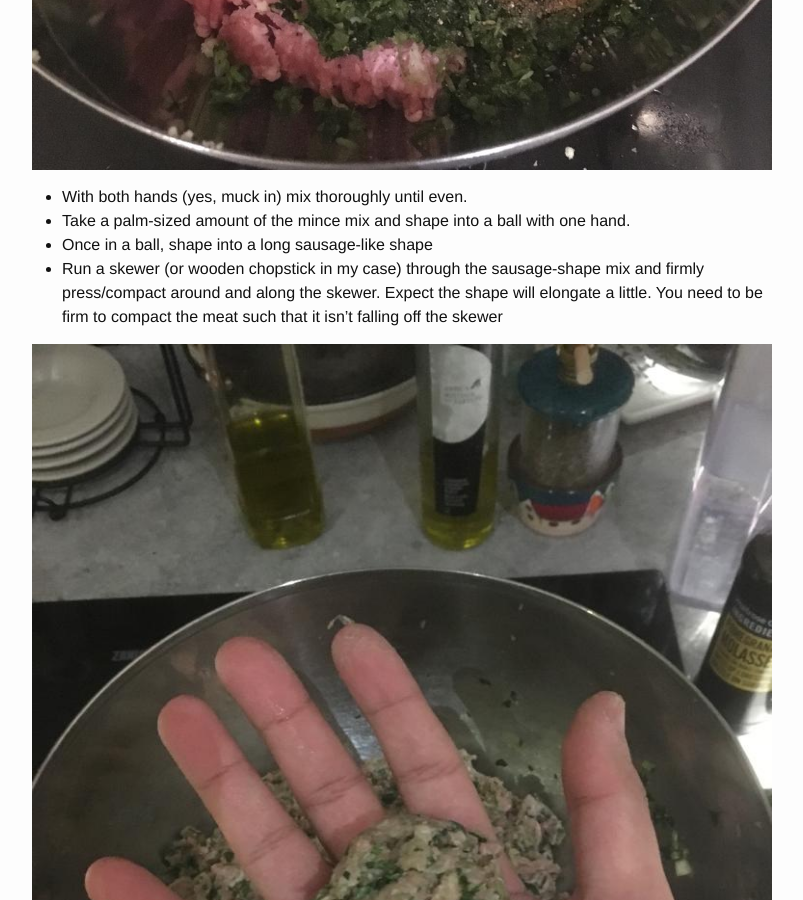
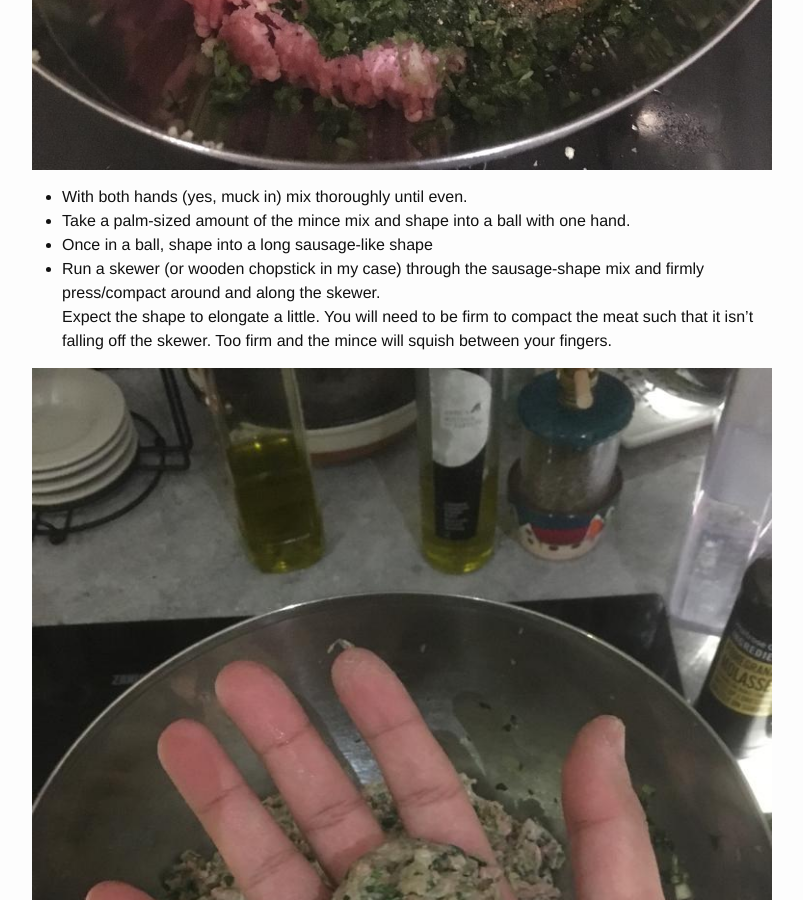
Before and after one commit to johncyril/johncyril.github.io, a Jekyll site: the page built from _recipes/2019-05-12-kofta.md, in a window 1280 px wide and 900 px high, scrolled down 2413 px. Shown: the whole window, without its empty margins (238-1041 px from the left). Built offline with Jekyll 4.4.1, drawn with Linux system fonts in a browser that asks for light colours.

Commit message:
formatting and typos

```diff
--- a/_recipes/2019-05-12-kofta.md
+++ b/_recipes/2019-05-12-kofta.md
@@ -50,7 +50,8 @@ If you're in a supermarket you'll need 2/3 packs
 * Take a palm-sized amount of the mince mix and shape into a ball with one hand.
 * Once in a ball, shape into a long sausage-like shape
 * Run a skewer (or wooden chopstick in my case) through the sausage-shape mix and firmly press/compact around and along the skewer.
-Expect the shape will elongate a little. You need to be firm to compact the meat such that it isn't falling off the skewer
+Expect the shape to elongate a little. You will need to be firm to compact the meat such that it isn't falling off the skewer.
+Too firm and the mince will squish between your fingers.
 
 ![Make a ball](/images/recipes/kofta/Kofta_ball.jpg "Make a ball")
 ![Elongate to a sausage](/images/recipes/kofta/Kofta_sausage.jpg "Elongate")
```
